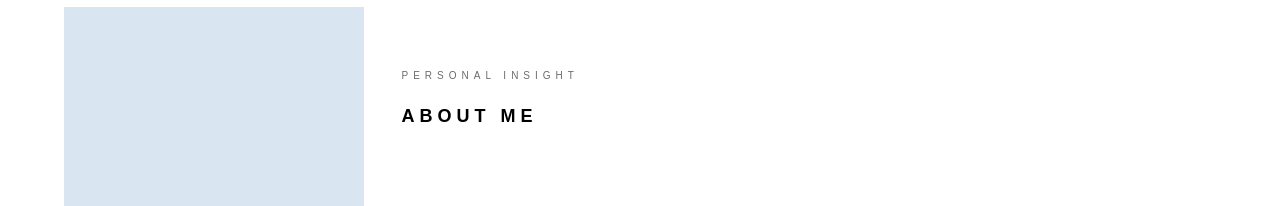
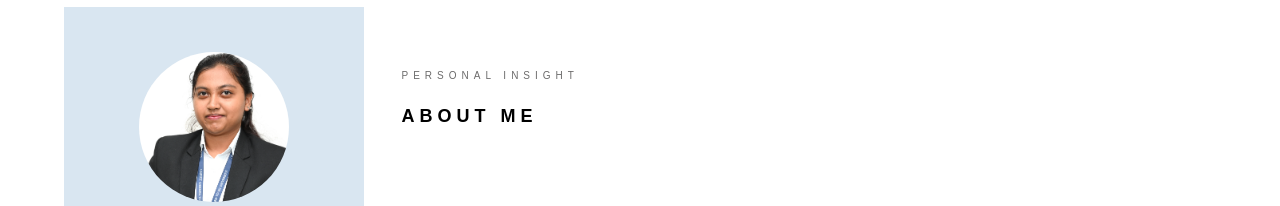
Before and after one commit to HaripriyaMC/Profile, a plain HTML site: page index.html in a window 1280 px wide. Shown: the part 83-289 px from the top of the page. Drawn offline with Linux system fonts and the light colour scheme; a web font is replaced by a local one.

Commit message:
Update index.html

```diff
--- a/index.html
+++ b/index.html
@@ -62,7 +62,7 @@
 				aria-expanded="false" aria-controls="navbar"><i></i></a>
 			<aside id="colorlib-aside" role="complementary" class="border js-fullheight">
 				<div class="text-center">
-					<div class="author-img" style="background-image: url("images/Profile.JPG");"></div>
+					<div class="author-img" style="background-image: url(images/Profile.JPG);"></div>
 					<!-- Add your name -->
 					<h1 id="colorlib-logo"><a href="index.html">Haripriya MC</a></h1>
 					<span class="position"><a
```
